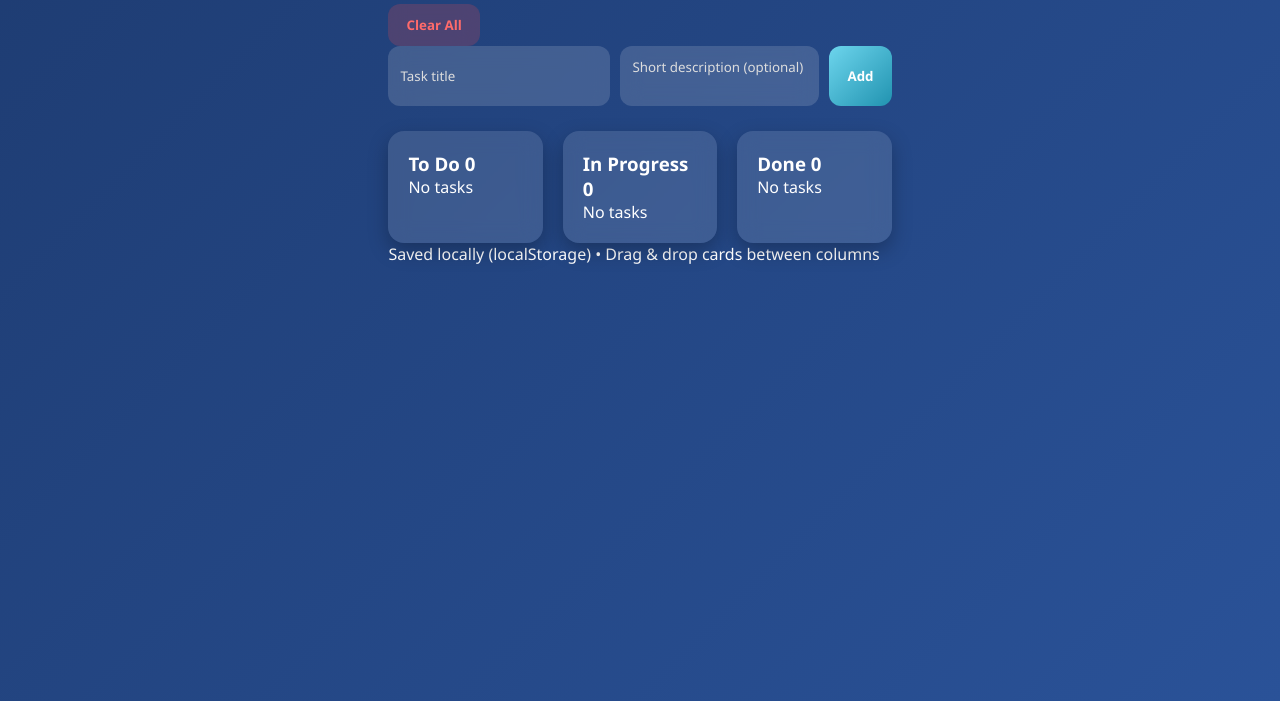
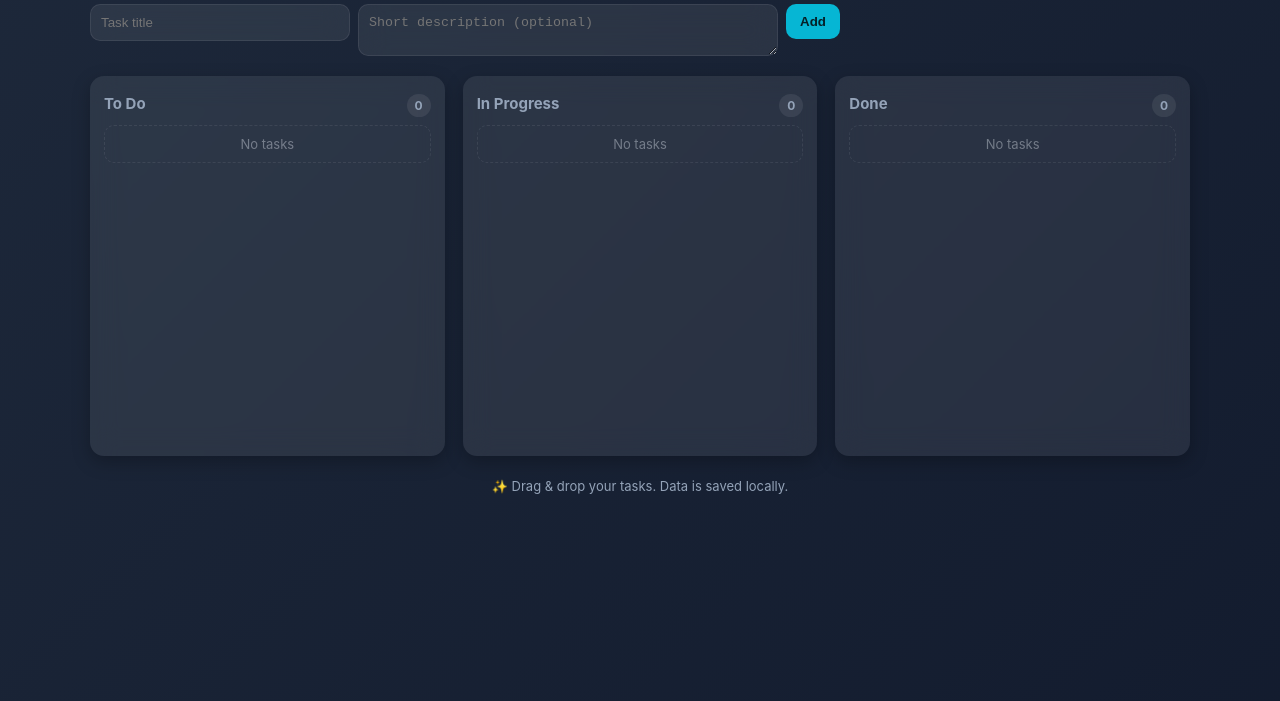
Before and after one commit to urs-zee/Kanban-Board, a plain HTML site: page index.html in a window 1280 px wide. Shown: the part 99-800 px from the top of the page. Drawn offline with Linux system fonts and the light colour scheme.

Commit message:
update html and css

```diff
--- a/index.html
+++ b/index.html
@@ -1,66 +1,46 @@
-<!DOCTYPE html>
+<!doctype html>
 <html lang="en">
 <head>
-  <meta charset="UTF-8">
-  <meta name="viewport" content="width=device-width, initial-scale=1.0">
-  <title>Dynamic Kanban Board</title>
+  <meta charset="utf-8">
+  <meta name="viewport" content="width=device-width,initial-scale=1">
+  <title>Kanban Board</title>
   <link rel="stylesheet" href="style.css">
 </head>
 <body>
   <div class="app">
-
-    <!-- Header with title and clear all button -->
     <header>
-      <h1>Dynamic Kanban Board</h1>
+      <h1 class="title">Kanban Task Board</h1>
       <div class="controls">
-        <button id="clearAll" class="btn-ghost" title="Clear all tasks">Clear All</button>
+        <button id="clearAll" class="btn-ghost">Clear All</button>
       </div>
     </header>
 
-    <!-- Task input form -->
     <form id="taskForm" class="task-form" autocomplete="off">
-      <input id="taskTitle" placeholder="Task title" required>
+      <input id="taskTitle" placeholder="Task title" required />
       <textarea id="taskDesc" placeholder="Short description (optional)"></textarea>
-      <button type="submit">Add</button>
+      <button type="submit" class="btn-primary">Add</button>
     </form>
 
-    <!-- Kanban board with 3 columns -->
     <section class="board" id="board">
-      <!-- To Do Column -->
       <div class="column" data-column="todo">
-        <h3>
-          To Do
-          <span class="count" data-count-for="todo">0</span>
-        </h3>
+        <h3>To Do <span class="count" data-count-for="todo">0</span></h3>
         <div class="task-list" id="todoList" data-list-for="todo"></div>
       </div>
-
-      <!-- In Progress Column -->
       <div class="column" data-column="inprogress">
-        <h3>
-          In Progress
-          <span class="count" data-count-for="inprogress">0</span>
-        </h3>
+        <h3>In Progress <span class="count" data-count-for="inprogress">0</span></h3>
         <div class="task-list" id="inprogressList" data-list-for="inprogress"></div>
       </div>
-
-      <!-- Done Column -->
       <div class="column" data-column="done">
-        <h3>
-          Done
-          <span class="count" data-count-for="done">0</span>
-        </h3>
+        <h3>Done <span class="count" data-count-for="done">0</span></h3>
         <div class="task-list" id="doneList" data-list-for="done"></div>
       </div>
     </section>
 
-    <!-- Footer info -->
     <footer>
-      Saved locally (localStorage) • Drag & drop cards between columns
+      <p>✨ Drag & drop your tasks. Data is saved locally.</p>
     </footer>
   </div>
 
-  <!-- Linking main script -->
   <script type="module" src="script.js"></script>
 </body>
 </html>
--- a/style.css
+++ b/style.css
@@ -1,176 +1,230 @@
-/* 🌐 Base styles */
+:root {
+  --bg: #0f172a;
+  --card: rgba(255, 255, 255, 0.08);
+  --accent: #06b6d4;
+  --muted: #94a3b8;
+  --blur: 14px;
+}
+
 * {
-  margin: 0;
-  padding: 0;
   box-sizing: border-box;
-  font-family: "Segoe UI", Tahoma, Geneva, Verdana, sans-serif;
 }
 
 body {
-  background: linear-gradient(135deg, #1e3c72, #2a5298);
+  font-family: "Inter", system-ui, sans-serif;
+  margin: 0;
   min-height: 100vh;
-  display: flex;
-  justify-content: center;
-  align-items: flex-start;
-  padding: 40px;
-  color: #fff;
+  background: linear-gradient(135deg, #0f172a, #1e293b, #0f172a);
+  background-size: 300% 300%;
+  animation: gradientFlow 12s ease infinite;
+  color: #e2e8f0;
+  padding: 28px;
 }
 
-/* 📌 Kanban board container */
-.board {
-  display: flex;
-  gap: 20px;
-  width: 100%;
-  max-width: 1200px;
+@keyframes gradientFlow {
+  0% { background-position: 0% 50%; }
+  50% { background-position: 100% 50%; }
+  100% { background-position: 0% 50%; }
 }
 
-/* 🗂️ Column design */
+.app {
+  max-width: 1100px;
+  margin: 0 auto;
+  animation: fadeIn 0.6s ease;
+}
+
+@keyframes fadeIn {
+  from { opacity: 0; transform: translateY(10px); }
+  to { opacity: 1; transform: translateY(0); }
+}
+
+header {
+  display: flex;
+  align-items: center;
+  gap: 18px;
+  margin-bottom: 20px;
+}
+
+.title {
+  font-size: 22px;
+  background: linear-gradient(90deg, #06b6d4, #22d3ee);
+  -webkit-background-clip: text;
+  -webkit-text-fill-color: transparent;
+}
+
+.task-form {
+  display: flex;
+  gap: 8px;
+  align-items: flex-start;
+  margin-bottom: 20px;
+}
+
+.task-form input,
+.task-form textarea {
+  background: var(--card);
+  border: 1px solid rgba(255, 255, 255, 0.08);
+  backdrop-filter: blur(var(--blur));
+  padding: 10px;
+  border-radius: 10px;
+  color: inherit;
+  transition: all 0.3s ease;
+}
+
+.task-form input:focus,
+.task-form textarea:focus {
+  border-color: var(--accent);
+  box-shadow: 0 0 10px rgba(6, 182, 212, 0.4);
+  outline: none;
+}
+
+.task-form input {
+  width: 260px;
+}
+
+.task-form textarea {
+  width: 420px;
+  min-height: 48px;
+  resize: vertical;
+}
+
+.task-form button {
+  background: var(--accent);
+  border: none;
+  padding: 10px 14px;
+  border-radius: 10px;
+  cursor: pointer;
+  color: #052027;
+  font-weight: 600;
+  transition: transform 0.2s ease, box-shadow 0.3s ease;
+}
+
+.task-form button:hover {
+  transform: scale(1.05);
+  box-shadow: 0 4px 12px rgba(6, 182, 212, 0.4);
+}
+
+/* Board Styling */
+.board {
+  display: grid;
+  grid-template-columns: repeat(3, 1fr);
+  gap: 18px;
+  margin-top: 10px;
+}
+
 .column {
-  flex: 1;
-  background: rgba(255, 255, 255, 0.12);
-  backdrop-filter: blur(10px);
-  border-radius: 16px;
-  padding: 20px;
-  box-shadow: 0 8px 20px rgba(0, 0, 0, 0.25);
+  background: var(--card);
+  backdrop-filter: blur(var(--blur));
+  padding: 14px;
+  border-radius: 14px;
+  min-height: 380px;
+  box-shadow: 0 6px 18px rgba(0, 0, 0, 0.25);
+  transition: transform 0.3s ease;
+}
+
+.column:hover {
+  transform: translateY(-4px);
+}
+
+.column h3 {
+  margin: 4px 0 12px;
+  font-size: 15px;
+  color: var(--muted);
+}
+
+.column .count {
+  float: right;
+  background: rgba(255, 255, 255, 0.08);
+  padding: 4px 8px;
+  border-radius: 999px;
+  font-size: 12px;
+}
+
+/* Task Cards */
+.task-list {
   display: flex;
   flex-direction: column;
+  gap: 12px;
+  min-height: 220px;
 }
 
-.column h2 {
-  text-align: center;
-  margin-bottom: 15px;
-  font-size: 20px;
-  font-weight: 600;
-  color: #f5f5f5;
-  letter-spacing: 0.5px;
+.card {
+  background: rgba(255, 255, 255, 0.06);
+  backdrop-filter: blur(var(--blur));
+  padding: 12px;
+  border-radius: 12px;
+  border: 1px solid rgba(255, 255, 255, 0.1);
+  cursor: grab;
+  transition: transform 0.2s ease, box-shadow 0.3s ease;
 }
 
-/* 📝 Task list area */
-.task-list {
-  flex: 1;
-  display: flex;
-  flex-direction: column;
-  gap: 15px;
-}
-
-/* 🎴 Task card */
-.card {
-  background: rgba(255, 255, 255, 0.18);
-  backdrop-filter: blur(12px);
-  border-radius: 14px;
-  padding: 15px;
-  box-shadow: 0 4px 15px rgba(0, 0, 0, 0.25);
-  cursor: grab;
-  transition: transform 0.2s ease, box-shadow 0.2s ease;
-}
-
-.card:active {
-  cursor: grabbing;
+.card:hover {
+  transform: scale(1.02);
+  box-shadow: 0 6px 16px rgba(6, 182, 212, 0.3);
 }
 
 .card.dragging {
-  opacity: 0.7;
-  transform: rotate(3deg) scale(1.05);
-  box-shadow: 0 10px 30px rgba(0, 0, 0, 0.4);
+  opacity: 0.6;
+  transform: scale(0.98);
 }
 
-/* 🏷️ Card content */
 .card h4 {
-  margin-bottom: 8px;
-  font-size: 16px;
-  font-weight: bold;
-  color: #fff;
+  margin: 0 0 6px;
+  font-size: 15px;
 }
 
 .card p {
-  font-size: 14px;
-  color: #e0e0e0;
+  margin: 0;
+  font-size: 13px;
+  color: var(--muted);
 }
 
 .card .meta {
-  margin-top: 10px;
+  margin-top: 8px;
+  font-size: 11px;
+  color: var(--muted);
   display: flex;
   justify-content: space-between;
-  font-size: 12px;
-  color: #ccc;
 }
 
-.card .btn-ghost {
-  background: transparent;
-  border: none;
-  color: #ff6b6b;
-  cursor: pointer;
-  font-size: 12px;
-  transition: color 0.2s ease;
+.empty {
+  opacity: 0.4;
+  font-size: 13px;
+  padding: 10px;
+  border: 1px dashed rgba(255, 255, 255, 0.2);
+  border-radius: 10px;
+  text-align: center;
 }
 
-.card .btn-ghost:hover {
-  color: #ff2e2e;
+/* Buttons */
+.controls {
+  margin-left: auto;
 }
 
-/* ➕ Task form */
-#taskForm {
-  display: flex;
-  gap: 10px;
-  margin-bottom: 25px;
-}
-
-#taskForm input,
-#taskForm textarea {
-  flex: 1;
-  padding: 12px;
-  border: none;
-  border-radius: 12px;
-  background: rgba(255, 255, 255, 0.15);
-  backdrop-filter: blur(10px);
-  color: #fff;
-  outline: none;
-  resize: none;
-}
-
-#taskForm input::placeholder,
-#taskForm textarea::placeholder {
-  color: #ddd;
-}
-
-#taskForm button {
-  padding: 12px 18px;
-  background: linear-gradient(135deg, #6dd5ed, #2193b0);
-  border: none;
-  border-radius: 12px;
-  color: white;
-  font-weight: 600;
-  cursor: pointer;
-  transition: transform 0.2s ease, background 0.3s ease;
-}
-
-#taskForm button:hover {
-  transform: translateY(-2px);
-  background: linear-gradient(135deg, #56ccf2, #2f80ed);
-}
-
-/* 🧹 Clear All Button */
-#clearAll {
-  margin-top: 20px;
-  padding: 12px 18px;
-  border: none;
-  border-radius: 12px;
-  background: rgba(255, 75, 75, 0.2);
-  backdrop-filter: blur(10px);
-  color: #ff6b6b;
-  font-weight: 600;
+.btn-ghost {
+  background: transparent;
+  border: 1px solid rgba(255, 255, 255, 0.15);
+  padding: 8px 12px;
+  border-radius: 10px;
+  color: var(--muted);
   cursor: pointer;
   transition: all 0.3s ease;
 }
 
-#clearAll:hover {
-  background: rgba(255, 75, 75, 0.4);
-  color: #fff;
+.btn-ghost:hover {
+  background: rgba(6, 182, 212, 0.2);
+  border-color: var(--accent);
+  color: #e2e8f0;
 }
 
-/* 📱 Responsive */
-@media (max-width: 900px) {
+footer {
+  margin-top: 22px;
+  font-size: 13px;
+  color: var(--muted);
+  text-align: center;
+}
+
+@media (max-width: 880px) {
   .board {
-    flex-direction: column;
+    grid-template-columns: 1fr;
   }
 }
```
